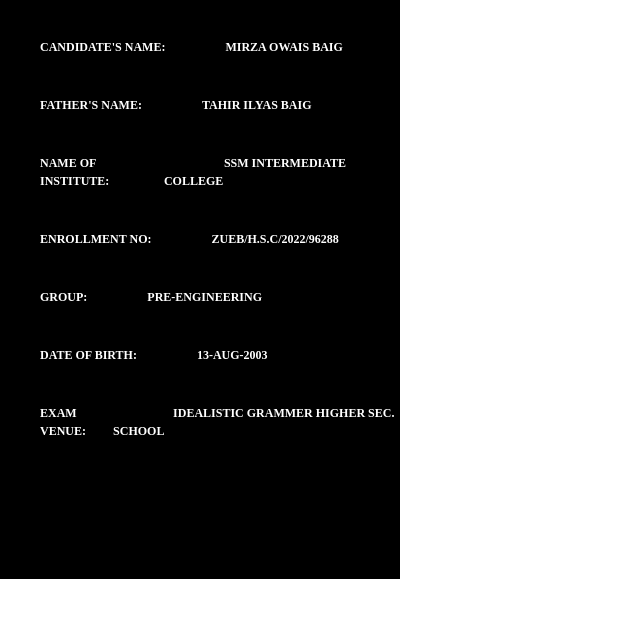
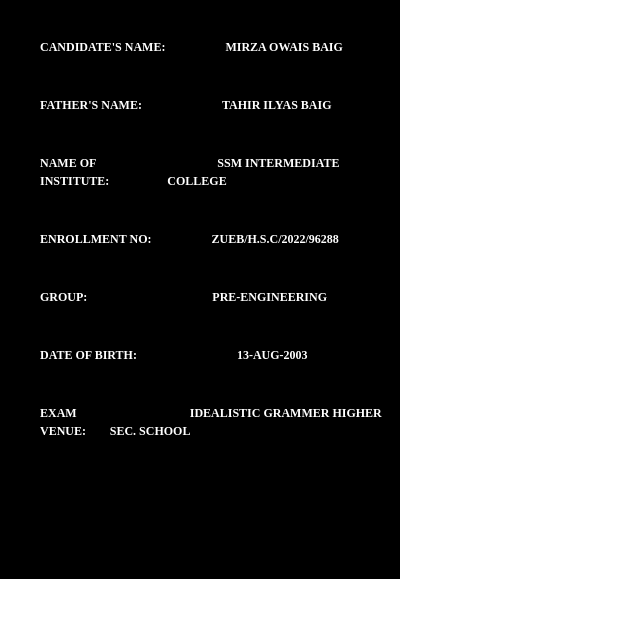
Before and after one commit to ubaidahmed04/portal.zueb.edu, a plain HTML site: page index.html in a window 1280 px wide. Shown: the part 161-778 px from the top of the page, without its empty margins (0-640 px from the left). Drawn offline with Linux system fonts and the light colour scheme.

Commit message:
set alignment

```diff
--- a/index.html
+++ b/index.html
@@ -14,20 +14,20 @@
         </div>
         <div class="info">
             <div class="info-row">
-                <div><span class="label">ROLL NO:</span></div>
-                <div><span class="data">205907</span></div>
+                <div><span class="label" >ROLL NO:</span></div>
+                <div><span class="data"  style="margin-left:130px;margin-top:30px;">205907</span></div>
             </div>
             <div class="info-row">
                 <div><span class="label">CANDIDATE'S NAME:</span></div>
-                <div><span class="data">MIRZA OWAIS BAIG</span></div>
+                <div><span class="data" >MIRZA OWAIS BAIG</span></div>
             </div>
             <div class="info-row">
                 <div><span class="label">FATHER'S NAME:</span></div>
-                <div><span class="data">TAHIR ILYAS BAIG</span></div>
+                <div><span class="data"style="margin-left:80px;">TAHIR ILYAS BAIG</span></div>
             </div>
             <div class="info-row">
                 <div><span class="label">NAME OF INSTITUTE:</span></div>
-                <div><span class="data">SSM INTERMEDIATE COLLEGE</span></div>
+                <div><span class="data" style="margin-left:50px;">SSM INTERMEDIATE COLLEGE</span></div>
             </div>
             <div class="info-row">
                 <div><span class="label">ENROLLMENT NO:</span></div>
@@ -35,15 +35,15 @@
             </div>
             <div class="info-row">
                 <div><span class="label">GROUP:</span></div>
-                <div><span class="data">PRE-ENGINEERING</span></div>
+                <div><span class="data" style="margin-left:125px;">PRE-ENGINEERING</span></div>
             </div>
             <div class="info-row">
                 <div><span class="label">DATE OF BIRTH:</span></div>
-                <div><span class="data">13-AUG-2003</span></div>
+                <div><span class="data" style="margin-left:100px;">13-AUG-2003</span></div>
             </div>
             <div class="info-row">
                 <div><span class="label">EXAM VENUE:</span></div>
-                <div><span class="data">IDEALISTIC GRAMMER HIGHER SEC. SCHOOL</span></div>
+                <div><span class="data" style="margin-left:80px;">IDEALISTIC GRAMMER HIGHER SEC. SCHOOL</span></div>
             </div>
         </div>
       </div>
```
